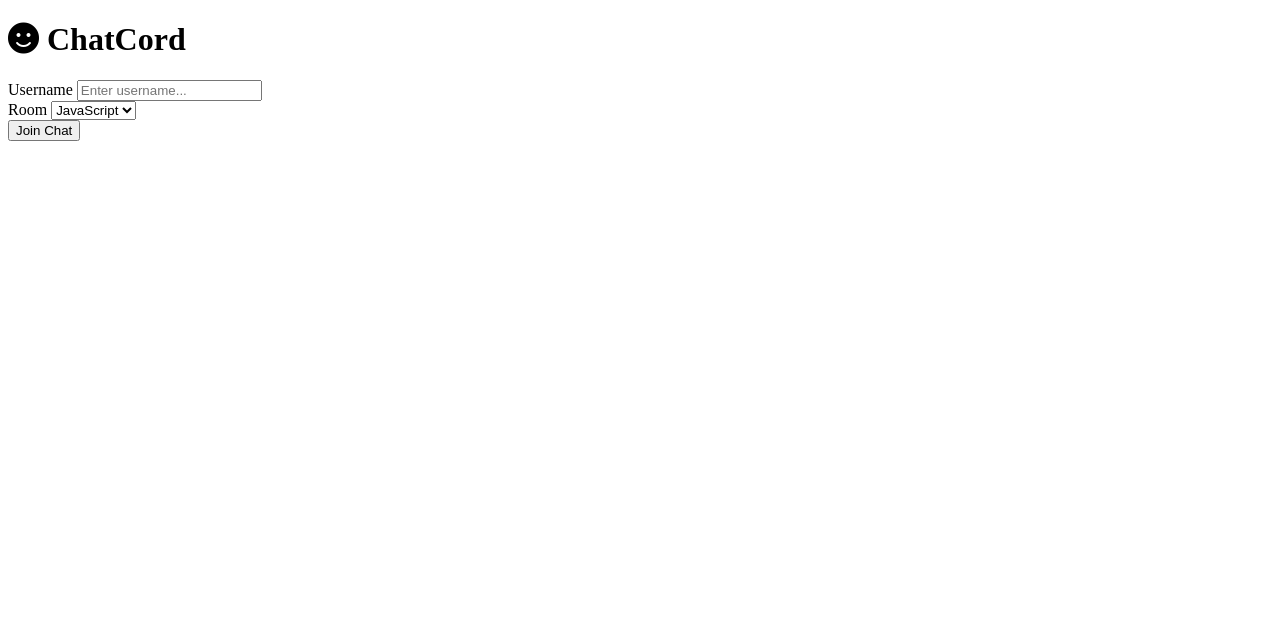
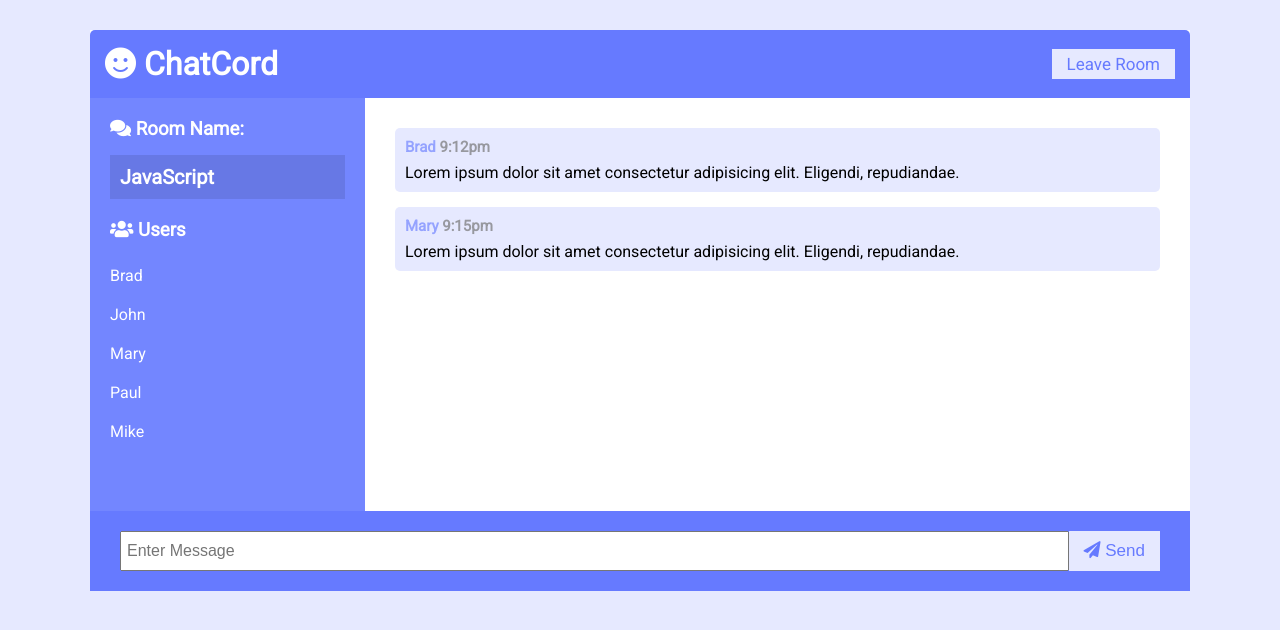
Before and after one commit to adamGuinea/discourse, a website: page public/chat.html in a window 1280 px wide. Drawn offline with nearby package versions, Linux system fonts and the light colour scheme; no server answers.

Commit message:
adding socket.io

```diff
--- a/package.json
+++ b/package.json
@@ -2,7 +2,7 @@
   "name": "discourse",
   "version": "1.0.0",
   "description": "",
-  "main": "server.js",
+  "main": "index.js",
   "scripts": {
     "test": "echo \"Error: no test specified\" && exit 1",
     "start": "node dist/index.js",
@@ -28,6 +28,7 @@
   "devDependencies": {
     "@types/express": "^4.17.4",
     "@types/node": "^13.11.0",
+    "@types/socket.io": "^2.1.4",
     "nodemon": "^2.0.2",
     "ts-node": "^8.8.2",
     "typescript": "^3.8.3"
--- a/public/chat.html
+++ b/public/chat.html
@@ -3,7 +3,6 @@
   <head>
     <meta charset="UTF-8" />
     <meta name="viewport" content="width=device-width, initial-scale=1.0" />
-    <meta http-equiv="X-UA-Compatible" content="ie=edge" />
     <link
       rel="stylesheet"
       href="https://cdnjs.cloudflare.com/ajax/libs/font-awesome/5.12.1/css/all.min.css"
@@ -14,36 +13,56 @@
     <title>ChatCord App</title>
   </head>
   <body>
-    <div class="join-container">
-      <header class="join-header">
+    <div class="chat-container">
+      <header class="chat-header">
         <h1><i class="fas fa-smile"></i> ChatCord</h1>
+        <a href="index.html" class="btn">Leave Room</a>
       </header>
-      <main class="join-main">
-        <form action="chat.html">
-          <div class="form-control">
-            <label for="username">Username</label>
-            <input
-              type="text"
-              name="username"
-              id="username"
-              placeholder="Enter username..."
-              required
-            />
+      <main class="chat-main">
+        <div class="chat-sidebar">
+          <h3><i class="fas fa-comments"></i> Room Name:</h3>
+          <h2 id="room-name">JavaScript</h2>
+          <h3><i class="fas fa-users"></i> Users</h3>
+          <ul id="users">
+            <li>Brad</li>
+            <li>John</li>
+            <li>Mary</li>
+            <li>Paul</li>
+            <li>Mike</li>
+          </ul>
+        </div>
+        <div class="chat-messages">
+          <div class="message">
+            <p class="meta">Brad <span>9:12pm</span></p>
+            <p class="text">
+              Lorem ipsum dolor sit amet consectetur adipisicing elit. Eligendi,
+              repudiandae.
+            </p>
           </div>
-          <div class="form-control">
-            <label for="room">Room</label>
-            <select name="room" id="room">
-              <option value="JavaScript">JavaScript</option>
-              <option value="Python">Python</option>
-              <option value="PHP">PHP</option>
-              <option value="C#">C#</option>
-              <option value="Ruby">Ruby</option>
-              <option value="Java">Java</option>
-            </select>
+          <div class="message">
+            <p class="meta">Mary <span>9:15pm</span></p>
+            <p class="text">
+              Lorem ipsum dolor sit amet consectetur adipisicing elit. Eligendi,
+              repudiandae.
+            </p>
           </div>
-          <button type="submit" class="btn">Join Chat</button>
+        </div>
+      </main>
+      <div class="chat-form-container">
+        <form id="chat-form">
+          <input
+            id="msg"
+            type="text"
+            placeholder="Enter Message"
+            required
+            autocomplete="off"
+          />
+          <button class="btn"><i class="fas fa-paper-plane"></i> Send</button>
         </form>
-      </main>
+      </div>
     </div>
+
+    <script src="/socket.io/socket.io.js"></script>
+    <script src="js/main.js"></script>
   </body>
 </html>
--- a/public/css/style.css
+++ b/public/css/style.css
@@ -0,0 +1,188 @@
+
+@import url('https://fonts.googleapis.com/css?family=Roboto&display=swap');
+
+:root {
+	--dark-color-a: #667aff;
+	--dark-color-b: #7386ff;
+	--light-color: #e6e9ff;
+	--success-color: #5cb85c;
+	--error-color: #d9534f;
+}
+
+* {
+	box-sizing: border-box;
+	margin: 0;
+	padding: 0;
+}
+
+body {
+	font-family: 'Roboto', sans-serif;
+	font-size: 16px;
+	background: var(--light-color);
+	margin: 20px;
+}
+
+ul {
+	list-style: none;
+}
+
+a {
+	text-decoration: none;
+}
+
+.btn {
+	cursor: pointer;
+	padding: 5px 15px;
+	background: var(--light-color);
+	color: var(--dark-color-a);
+	border: 0;
+	font-size: 17px;
+}
+
+/* Chat Page */
+
+.chat-container {
+	max-width: 1100px;
+	background: #fff;
+	margin: 30px auto;
+	overflow: hidden;
+}
+
+.chat-header {
+	background: var(--dark-color-a);
+	color: #fff;
+	border-top-left-radius: 5px;
+	border-top-right-radius: 5px;
+	padding: 15px;
+	display: flex;
+	align-items: center;
+	justify-content: space-between;
+}
+
+.chat-main {
+	display: grid;
+	grid-template-columns: 1fr 3fr;
+}
+
+.chat-sidebar {
+	background: var(--dark-color-b);
+	color: #fff;
+	padding: 20px 20px 60px;
+	overflow-y: scroll;
+}
+
+.chat-sidebar h2 {
+	font-size: 20px;
+	background: rgba(0, 0, 0, 0.1);
+	padding: 10px;
+	margin-bottom: 20px;
+}
+
+.chat-sidebar h3 {
+	margin-bottom: 15px;
+}
+
+.chat-sidebar ul li {
+	padding: 10px 0;
+}
+
+.chat-messages {
+	padding: 30px;
+	max-height: 500px;
+	overflow-y: scroll;
+}
+
+.chat-messages .message {
+	padding: 10px;
+	margin-bottom: 15px;
+	background-color: var(--light-color);
+	border-radius: 5px;
+}
+
+.chat-messages .message .meta {
+	font-size: 15px;
+	font-weight: bold;
+	color: var(--dark-color-b);
+	opacity: 0.7;
+	margin-bottom: 7px;
+}
+
+.chat-messages .message .meta span {
+	color: #777;
+}
+
+.chat-form-container {
+	padding: 20px 30px;
+	background-color: var(--dark-color-a);
+}
+
+.chat-form-container form {
+	display: flex;
+}
+
+.chat-form-container input[type='text'] {
+	font-size: 16px;
+	padding: 5px;
+	height: 40px;
+	flex: 1;
+}
+
+/* Join Page */
+.join-container {
+	max-width: 500px;
+	margin: 80px auto;
+	color: #fff;
+}
+
+.join-header {
+	text-align: center;
+	padding: 20px;
+	background: var(--dark-color-a);
+	border-top-left-radius: 5px;
+	border-top-right-radius: 5px;
+}
+
+.join-main {
+	padding: 30px 40px;
+	background: var(--dark-color-b);
+}
+
+.join-main p {
+	margin-bottom: 20px;
+}
+
+.join-main .form-control {
+	margin-bottom: 20px;
+}
+
+.join-main label {
+	display: block;
+	margin-bottom: 5px;
+}
+
+.join-main input[type='text'] {
+	font-size: 16px;
+	padding: 5px;
+	height: 40px;
+	width: 100%;
+}
+
+.join-main select {
+	font-size: 16px;
+	padding: 5px;
+	height: 40px;
+	width: 100%;
+}
+
+.join-main .btn {
+	margin-top: 20px;
+	width: 100%;
+}
+
+@media (max-width: 700px) {
+	.chat-main {
+		display: block;
+	}
+
+	.chat-sidebar {
+		display: none;
--- a/public/js/main.js
+++ b/public/js/main.js
@@ -0,0 +1,13 @@
+const chatForm = document.getElementById('chat-form')
+
+const socket = io();
+socket.on("message", (message) => console.log(message));
+
+// on message submit
+chatForm.addEventListener('submit', e => {
+    e.preventDefault();
+
+    const msg = e.target.elements.msg.value;
+
+
+})
```
Also changed, not shown: public/index.html (+2 -2 lines), server/index.ts (+23 -2 lines), 1 other file.
